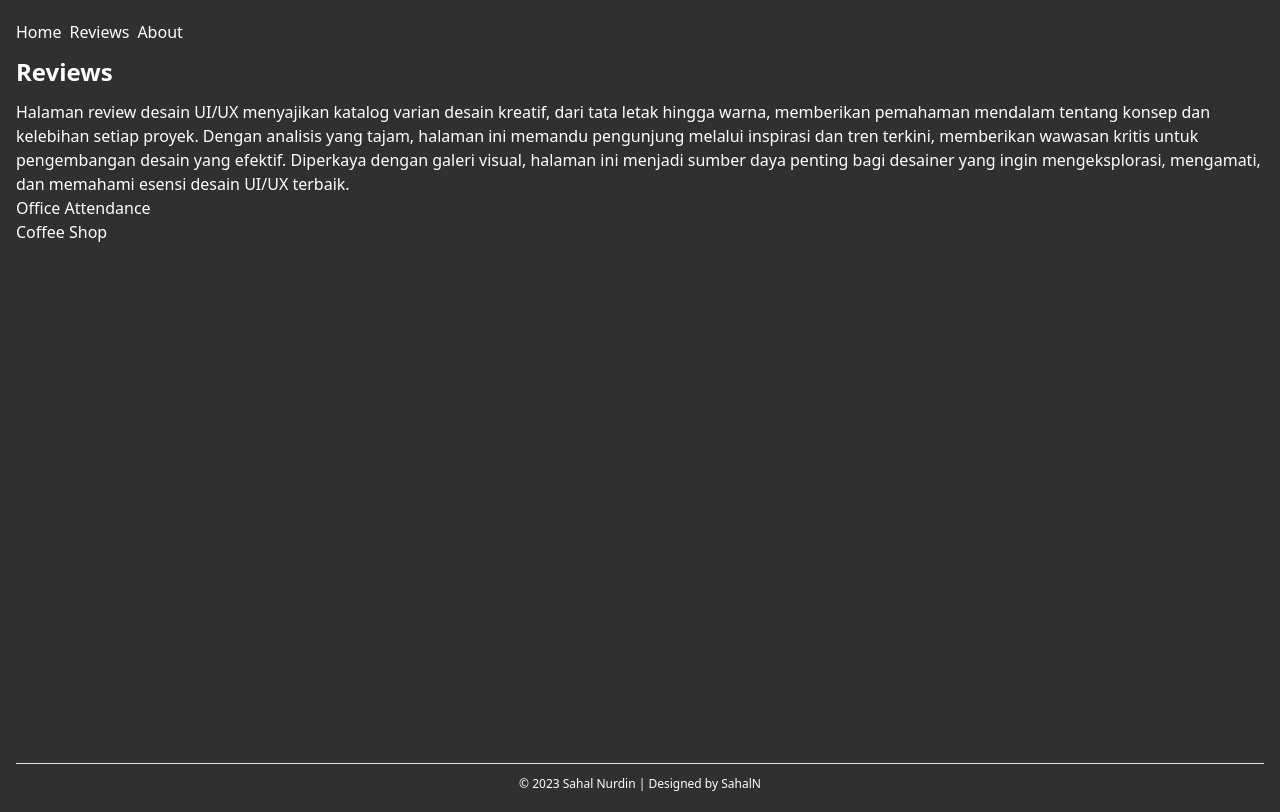
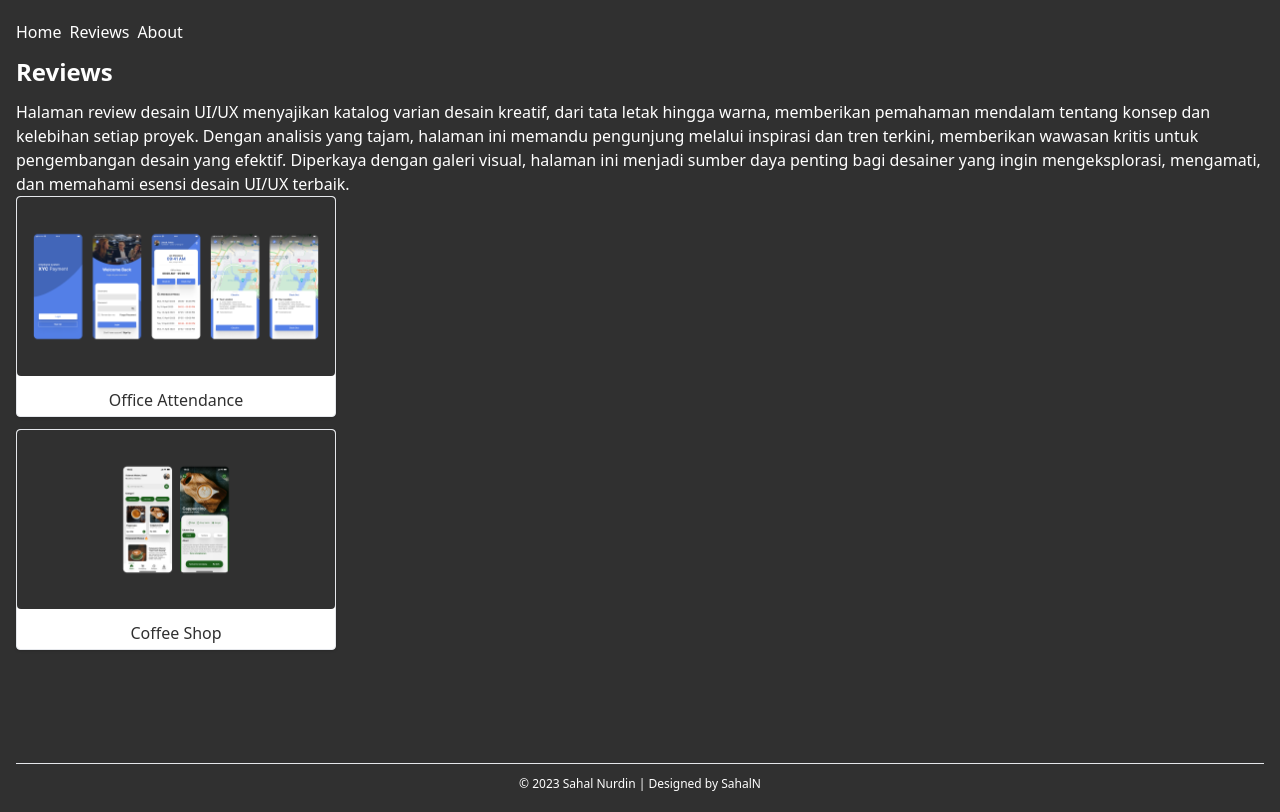
Before and after one commit to SahalN/sahalnuiux-reviews, a Next.js app: page /reviews in a window 1280 px wide. Built offline with nearby package versions, Linux system fonts and the light colour scheme.

Commit message:
Add image cards

```diff
--- a/app/reviews/page.jsx
+++ b/app/reviews/page.jsx
@@ -16,12 +16,32 @@ export default function ReviewsPage() {
         yang ingin mengeksplorasi, mengamati, dan memahami esensi desain UI/UX
         terbaik.
       </p>
-      <ul>
-        <li>
-          <Link href='/reviews/office-attendance'>Office Attendance</Link>
+      <ul className='flex flex-col gap-3'>
+        <li className='bg-white border rounded shadow w-80 hover:shadow-xl'>
+          <Link href='/reviews/office-attendance'>
+            <img
+              src='/images/office-attendance.png'
+              alt='office-attendance-design'
+              width='640'
+              height='360'
+              className='mb-2 rounded'
+            />
+            <h2 className='py-1 text-center text-[#303030]'>
+              Office Attendance
+            </h2>
+          </Link>
         </li>
-        <li>
-          <Link href='/reviews/coffee-shop'>Coffee Shop</Link>
+        <li className='bg-white border rounded shadow w-80 hover:shadow-xl'>
+          <Link href='/reviews/coffee-shop'>
+            <img
+              src='/images/coffee-shop.png'
+              alt='coffee-shop-design'
+              width='640'
+              height='360'
+              className='mb-2 rounded'
+            />
+            <h2 className='py-1 text-center text-[#303030]'>Coffee Shop</h2>
+          </Link>
         </li>
       </ul>
     </>
```
